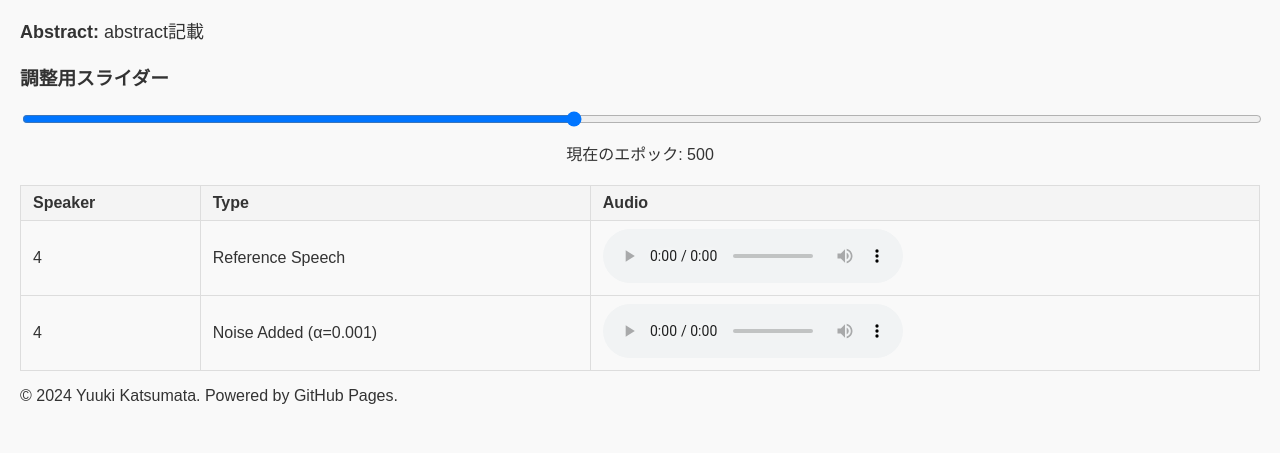
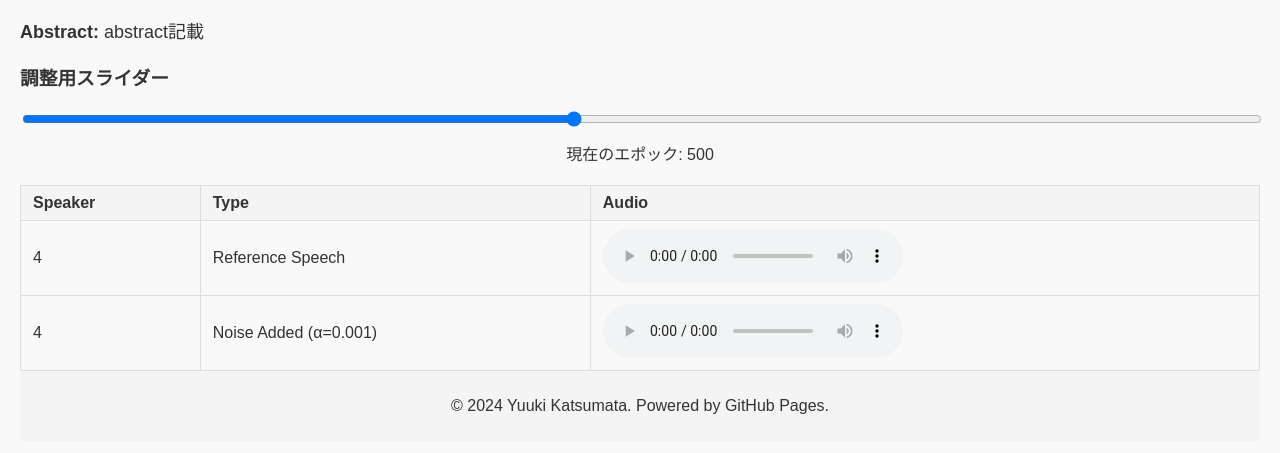
Before and after one commit to yuuki330/Audio-Poisoning.github.io, a plain HTML site: page index.html in a window 1280 px wide. Shown: the part 113-566 px from the top of the page. Drawn offline with Linux system fonts and the light colour scheme.

Commit message:
Update index.html

```diff
--- a/index.html
+++ b/index.html
@@ -12,11 +12,17 @@
             background-color: #f9f9f9;
             color: #333;
         }
-        header, .authors, .abstract, footer {
+        header, .authors, .abstract {
             margin-bottom: 20px;
         }
         .authors, .abstract {
             font-size: 18px;
+        }
+        footer {
+            text-align: center; /* 中央揃え */
+            padding: 10px;
+            background-color: #f4f4f4; /* 背景色を設定 */
+            position: relative; /* 固定せず通常の位置に配置 */
         }
         table {
             width: 100%;
```
